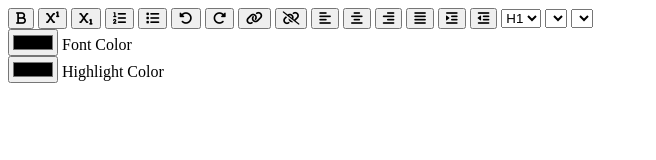
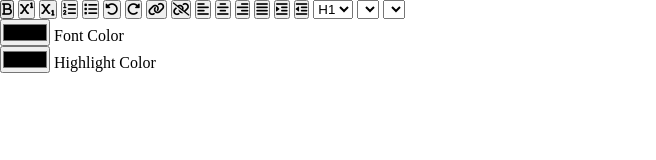
Before and after one commit to RhisavRay/Text-Editor--Day---4-JS, a plain HTML site: page index.html in a window 1280 px wide. Shown: the whole page, without its empty margins (0-656 px from the left). Drawn offline with Linux system fonts and the light colour scheme.

Commit message:
* styled

```diff
--- a/styles.css
+++ b/styles.css
@@ -1 +1,8 @@
 @import url('https://fonts.googleapis.com/css2?family=Poppins:wght@100;200;300;400;500;600;700;800&display=swap');
+
+*
+{
+    padding: 0;
+    margin: 0;
+    box-sizing: border-box;
+}
```
